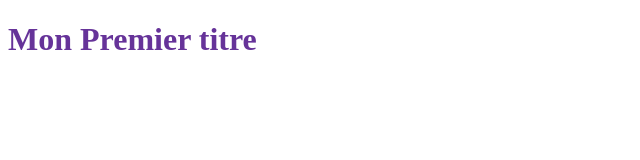
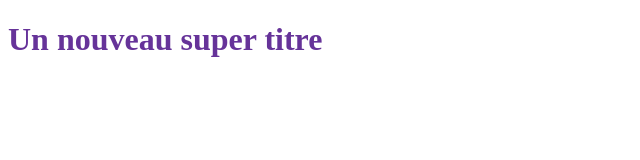
Before and after one commit to mduvallet/OCRTest, a plain HTML site: page index.html in a window 1280 px wide. Shown: the whole page, without its empty margins (0-640 px from the left). Drawn offline with Linux system fonts and the light colour scheme.

Commit message:
modification du titre h1

```diff
--- a/index.html
+++ b/index.html
@@ -8,6 +8,6 @@
     <link rel="stylesheet" href="style.css"></link>
 </head>
 <body>
-    <h1>Mon Premier titre</h1>
+    <h1>Un nouveau super titre</h1>
 </body>
 </html>
```
